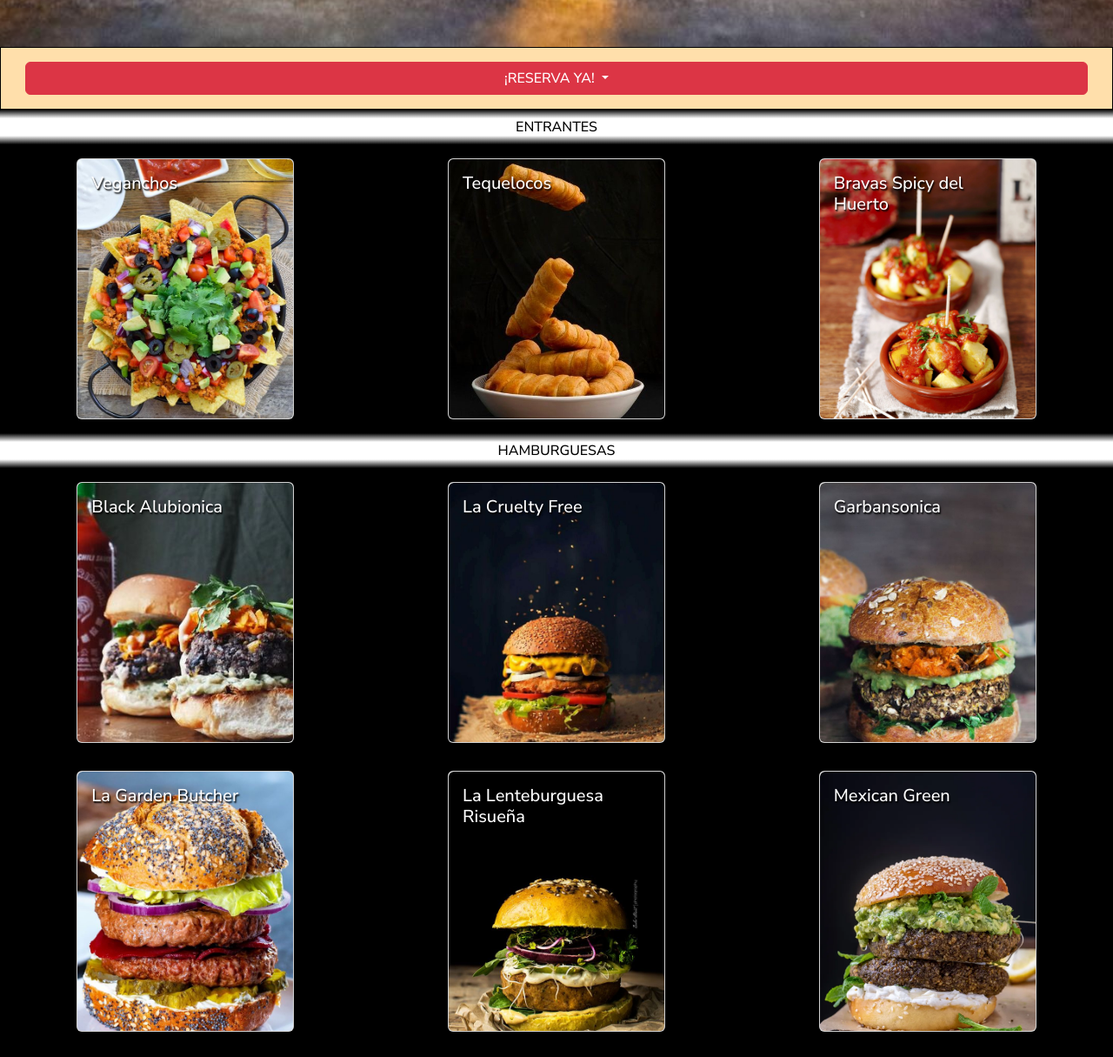
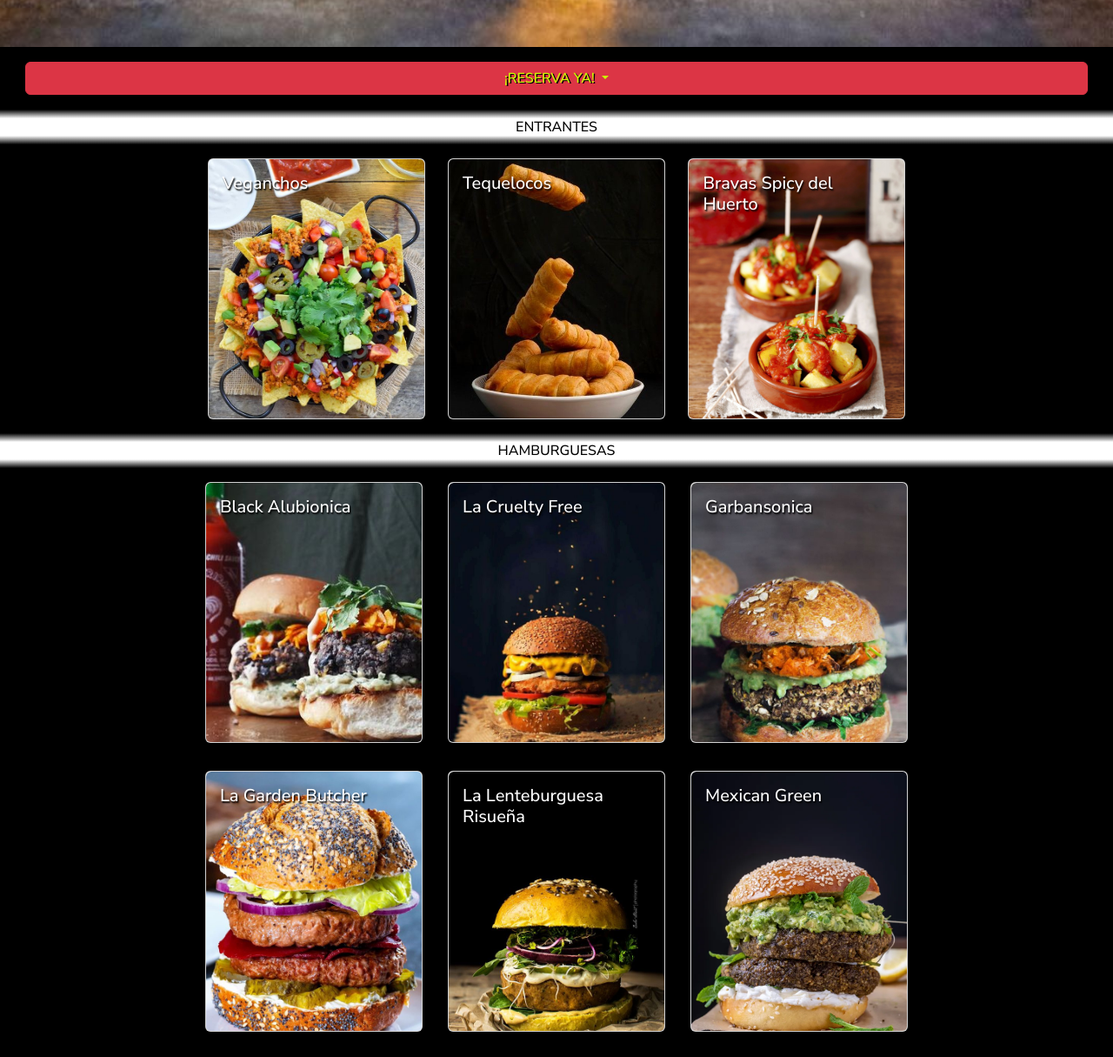
Before and after one commit to vincenzo2202/Project1GeeksHubsGardenButcher, a plain HTML site: page pages/menu.html in a window 1280 px wide. Shown: the part 752-1967 px from the top of the page at 87% size. Drawn offline with nearby package versions, Linux system fonts and the light colour scheme.

Commit message:
correción de margenes en bootstrap en los contenedores del menu

```diff
--- a/CSS/style.css
+++ b/CSS/style.css
@@ -264,7 +264,14 @@
     padding: 0.5em;
     z-index: 100;
     border: 0.05em solid black;
-    background-color: rgb(255, 223, 171);
+    background-color: rgb(0, 0, 0);
+
+
+ }
+
+ .botonY{
+    color: rgb(204, 255, 0);
+    text-shadow: 0.1em 0.05em rgb(0, 0, 0);
  }
 
  .desplegable {
--- a/pages/menu.html
+++ b/pages/menu.html
@@ -19,7 +19,7 @@
     <link rel="stylesheet" href="/CSS/style.css">
 </head>
 
-<body class=" container-fluid  ">
+<body class="   ">
     <div class="container-fluid ">
         <!-- Esto es la navBar del menu -->
         <div class="row menu ">
@@ -50,7 +50,7 @@
         </div>
 
         <!-- Esto es el banner para que el cliente pueda reservar en cualquier momento viendo nuestras deliciosas hambuerguesas -->
-        <div class="row bannerFotos ">
+        <div class="row   bannerFotos ">
             <div id="carouselExampleInterval" class="carousel slide" data-bs-ride="carousel">
                 <div class="carousel-inner">
                     <div class="carousel-item active" data-bs-interval="10000">
@@ -83,7 +83,7 @@
             <div class="row container-fluid ">
                 <div class="dropdown ">
                     <div class="row container-fluid">
-                        <button class="btn btn-danger dropdown-toggle " type="button" id="dropdownMenuDark"
+                        <button class="btn btn-danger botonY dropdown-toggle " type="button" id="dropdownMenuDark"
                             data-bs-toggle="dropdown" aria-expanded="false">
                             ¡RESERVA YA!
                         </button>
@@ -205,9 +205,10 @@
         <div class="row container-fluid cuerpo">
             <div class="row container  entrantes"> ENTRANTES </div>
 
+            <div class="row container-fluid caja">
+              <div class="col"></div>
+              <div class="col-8">
 
-
-            <div class="row container-fluid caja">
                  <!-- Aquí esta la carta de Entrantes -->
                 <div class="container ">
                     <div class="row">
@@ -267,13 +268,21 @@
 
                     </div>
                 </div>
+            </div>
+            <div class="col"></div>
 
                 <!-- Aquí esta la car de hamburguesas -->
 
                 <div class="row container-fluid  entrantes"> HAMBURGUESAS </div>
 
+
                 <div class="row container-fluid caja">
-                    <div class="container ">
+
+                <div class="row container ">
+
+                    <div class="col"></div>
+                    <div class="col-8">
+
                             <div class="row">
                                 <div class="col-sm-12 col-md-6 col-lg-4">
                                     <div class="caja plato1">
@@ -412,11 +421,10 @@
                                 </div>
                             </div>
                     </div>
+                    <div class="col"></div>
+                </div>
 
-
-
-
-                </div>
+                </di>
 
                 <!-- Aqui van las bebidas -->
 
@@ -424,6 +432,9 @@
 
                 <div class="row container-fluid caja">
                     <div class="container ">
+                        <div class="row">
+                            <div class="col"></div>
+                            <div class="col-8">
                              <div class="row">
                             <div class="col-sm-12 col-md-6 col-lg-4">
                                 <div class="caja plato1">
@@ -562,6 +573,9 @@
                             </div>
                                 </div>
                             </div>
+                            <div class="col"></div>
+                    </div>
+                    </div>
 
 
 
@@ -571,8 +585,10 @@
 
 
 
-            </div>
-        </div>
+
+            </div></div>
+            <div class="col"></div>
+        </>
 
 
 
```
Also changed, not shown: index.html (+1 -1 lines), pages/contact.html (+1 -1 lines). Lines whose indentation alone changed are shown as unchanged.
